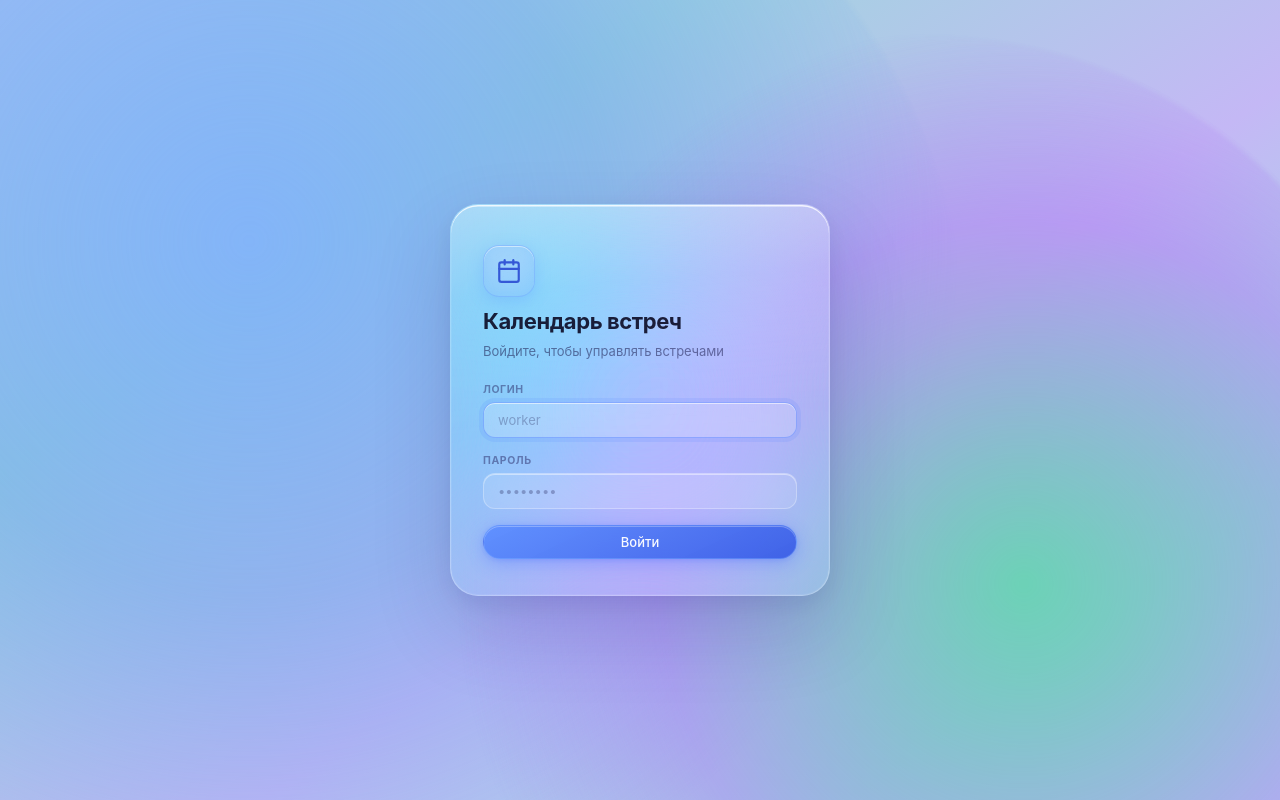
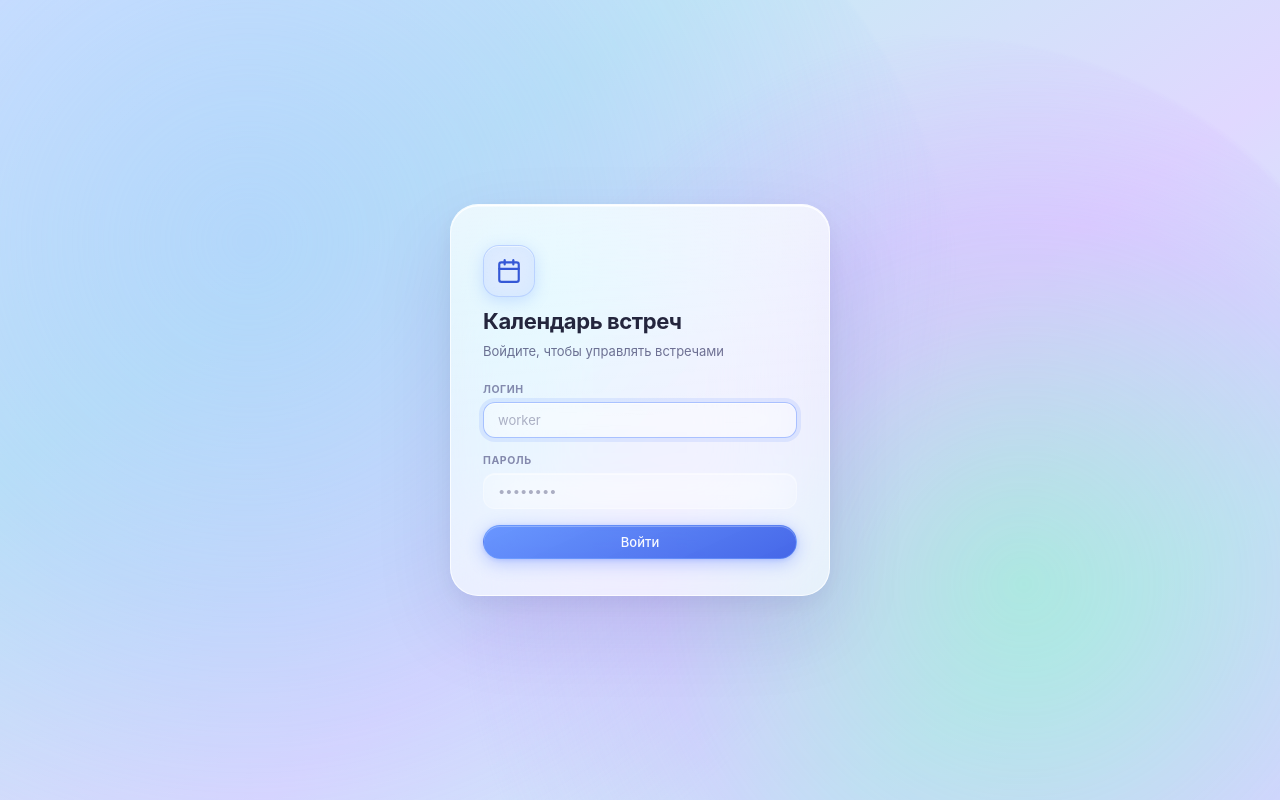
Before and after one commit to Huginn41/latte_test_task, a FastAPI app: page /login in a window 1280 px wide. Run offline with FastAPI, Linux system fonts and the light colour scheme; parts of the project's set-up code (start-up, migrations or seed data) failed here and were passed over.

Commit message:
Lighten UI - increase glass opacity, softer background
Co-Authored-By: Claude Sonnet 4.6 <noreply@anthropic.com>

```diff
--- a/static/css/base.css
+++ b/static/css/base.css
@@ -2,34 +2,34 @@
 *, *::before, *::after { box-sizing: border-box; margin: 0; padding: 0; }
 
 :root {
-  /* Glass layers — true Apple Liquid Glass: very low opacity */
-  --glass-nav:     rgba(255, 255, 255, 0.08);
-  --glass-thick:   rgba(255, 255, 255, 0.10);
-  --glass-medium:  rgba(255, 255, 255, 0.07);
-  --glass-thin:    rgba(255, 255, 255, 0.04);
+  /* Glass layers */
+  --glass-nav:     rgba(255, 255, 255, 0.55);
+  --glass-thick:   rgba(255, 255, 255, 0.45);
+  --glass-medium:  rgba(255, 255, 255, 0.35);
+  --glass-thin:    rgba(255, 255, 255, 0.22);
 
   /* Specular highlights */
-  --spec-top:    rgba(255, 255, 255, 0.72);
-  --spec-inner:  rgba(255, 255, 255, 0.12);
+  --spec-top:    rgba(255, 255, 255, 0.90);
+  --spec-inner:  rgba(255, 255, 255, 0.20);
 
   /* Borders */
-  --border-glass:   rgba(255, 255, 255, 0.20);
-  --border-strong:  rgba(255, 255, 255, 0.40);
-  --border-medium:  rgba(255, 255, 255, 0.25);
-  --border-dark:    rgba(30, 30, 80, 0.10);
+  --border-glass:   rgba(255, 255, 255, 0.55);
+  --border-strong:  rgba(255, 255, 255, 0.75);
+  --border-medium:  rgba(255, 255, 255, 0.60);
+  --border-dark:    rgba(30, 30, 80, 0.08);
 
-  /* Card tints — vivid glass */
-  --tint-blue:      rgba(90,  150, 255, 0.22);
-  --tint-lavender:  rgba(160,  90, 255, 0.20);
-  --tint-mint:      rgba(30,  200, 130, 0.18);
-  --tint-peach:     rgba(255, 130,  60, 0.20);
-  --tint-white:     rgba(210, 220, 255, 0.15);
+  /* Card tints */
+  --tint-blue:      rgba(90,  150, 255, 0.18);
+  --tint-lavender:  rgba(160,  90, 255, 0.16);
+  --tint-mint:      rgba(30,  200, 130, 0.15);
+  --tint-peach:     rgba(255, 130,  60, 0.16);
+  --tint-white:     rgba(210, 220, 255, 0.30);
 
   /* Typography */
-  --text-primary:   rgba(14, 14, 40, 0.92);
-  --text-secondary: rgba(30, 30, 80, 0.55);
-  --text-nav:       rgba(20, 20, 55, 0.82);
-  --text-tag:       rgba(40, 40, 100, 0.58);
+  --text-primary:   rgba(14, 14, 40, 0.90);
+  --text-secondary: rgba(30, 30, 80, 0.62);
+  --text-nav:       rgba(20, 20, 55, 0.85);
+  --text-tag:       rgba(40, 40, 100, 0.62);
 
   /* Accent */
   --accent:         #4f7fff;
@@ -62,7 +62,7 @@ body {
   inset: 0;
   z-index: -1;
   overflow: hidden;
-  background: linear-gradient(145deg, #b8cef8 0%, #a2d4e0 28%, #c4b8f5 58%, #a8d8e8 82%, #bcd0f5 100%);
+  background: linear-gradient(145deg, #dce8ff 0%, #c8eaf5 28%, #e0d8ff 58%, #cceef8 82%, #d8e6ff 100%);
 }
 
 /* Animated blob 1 — blue */
@@ -73,8 +73,8 @@ body {
   top: -30%; left: -20%;
   border-radius: 50%;
   background: radial-gradient(circle at 40% 40%,
-    rgba(120, 170, 255, 0.75) 0%,
-    rgba(100, 160, 240, 0.45) 35%,
+    rgba(160, 200, 255, 0.55) 0%,
+    rgba(140, 190, 255, 0.28) 35%,
     transparent 70%);
   animation: blob-drift 18s ease-in-out infinite alternate;
   filter: blur(2px);
@@ -88,8 +88,8 @@ body {
   bottom: -25%; right: -15%;
   border-radius: 50%;
   background: radial-gradient(circle at 60% 55%,
-    rgba(80, 210, 160, 0.70) 0%,
-    rgba(160, 100, 240, 0.35) 45%,
+    rgba(130, 230, 195, 0.45) 0%,
+    rgba(190, 150, 255, 0.22) 45%,
     transparent 70%);
   animation: blob-drift 22s ease-in-out infinite alternate-reverse;
   filter: blur(2px);
--- a/static/css/layout.css
+++ b/static/css/layout.css
@@ -9,8 +9,8 @@
   padding: 0 20px;
   height: 56px;
   background: var(--glass-nav);
-  backdrop-filter: blur(80px) saturate(240%) brightness(1.14);
-  -webkit-backdrop-filter: blur(80px) saturate(240%) brightness(1.14);
+  backdrop-filter: blur(60px) saturate(180%) brightness(1.20);
+  -webkit-backdrop-filter: blur(60px) saturate(180%) brightness(1.20);
   border-bottom: 1px solid var(--border-glass);
   box-shadow:
     inset 0 1px 0 var(--spec-top),
@@ -126,8 +126,8 @@
 .calendar-head {
   display: flex;
   background: var(--glass-thick);
-  backdrop-filter: blur(60px) saturate(220%) brightness(1.10);
-  -webkit-backdrop-filter: blur(60px) saturate(220%) brightness(1.10);
+  backdrop-filter: blur(40px) saturate(160%) brightness(1.18);
+  -webkit-backdrop-filter: blur(40px) saturate(160%) brightness(1.18);
   border-bottom: 1px solid var(--border-glass);
   box-shadow: inset 0 1px 0 rgba(255,255,255,0.40);
 }
@@ -188,8 +188,8 @@
   overflow-y: auto;
   overflow-x: hidden;
   background: var(--glass-medium);
-  backdrop-filter: blur(40px) saturate(200%);
-  -webkit-backdrop-filter: blur(40px) saturate(200%);
+  backdrop-filter: blur(30px) saturate(150%) brightness(1.08);
+  -webkit-backdrop-filter: blur(30px) saturate(150%) brightness(1.08);
 }
 
 .calendar-body::-webkit-scrollbar { width: 4px; }
@@ -283,8 +283,8 @@
   overflow: hidden;
   border-radius: 18px;
   background: var(--tint-blue);
-  backdrop-filter: blur(60px) saturate(220%) brightness(1.10);
-  -webkit-backdrop-filter: blur(60px) saturate(220%) brightness(1.10);
+  backdrop-filter: blur(40px) saturate(160%) brightness(1.18);
+  -webkit-backdrop-filter: blur(40px) saturate(160%) brightness(1.18);
   border: 1px solid var(--border-medium);
   box-shadow:
     inset 0 1.5px 0 var(--spec-top),
--- a/templates/login.html
+++ b/templates/login.html
@@ -20,15 +20,14 @@
       width: 100%;
       max-width: 380px;
       border-radius: 28px;
-      background: rgba(255, 255, 255, 0.07);
-      backdrop-filter: blur(80px) saturate(260%) brightness(1.18);
-      -webkit-backdrop-filter: blur(80px) saturate(260%) brightness(1.18);
-      border: 1px solid rgba(255,255,255,0.26);
+      background: rgba(255, 255, 255, 0.58);
+      backdrop-filter: blur(60px) saturate(180%) brightness(1.12);
+      -webkit-backdrop-filter: blur(60px) saturate(180%) brightness(1.12);
+      border: 1px solid rgba(255,255,255,0.72);
       box-shadow:
-        inset 0 1.5px 0 rgba(255,255,255,0.80),
-        inset 0 0 0 1px rgba(255,255,255,0.06),
-        0 32px 80px rgba(20,30,100,0.16),
-        0 8px 24px rgba(20,30,100,0.08);
+        inset 0 1.5px 0 rgba(255,255,255,0.92),
+        0 32px 80px rgba(20,30,100,0.10),
+        0 8px 24px rgba(20,30,100,0.06);
       position: relative;
       overflow: hidden;
     }
```
Also changed, not shown: static/css/components.css (+16 -17 lines), static/css/flatpickr-glass.css (+4 -4 lines).
